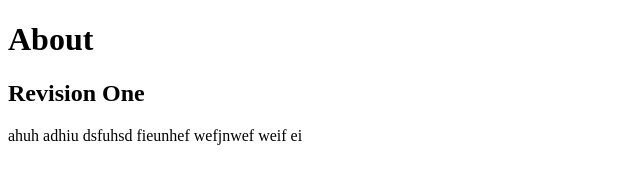
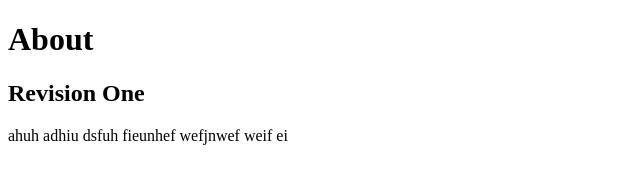
Before and after one commit to pandey2000/projectCMD, a plain HTML site: page about.html in a window 1280 px wide. Shown: the full height of the page, 0-640 px from the left. Drawn offline with Linux system fonts and the light colour scheme.

Commit message:
second rev

```diff
--- a/about.html
+++ b/about.html
@@ -8,6 +8,6 @@
     <body>
         <h1>About</h1>
         <h2>Revision One</h2>
-        <p>ahuh adhiu dsfuhsd fieunhef wefjnwef weif ei</p>
+        <p>ahuh adhiu dsfuh fieunhef wefjnwef weif ei</p>
     </body>
 </html>
```
